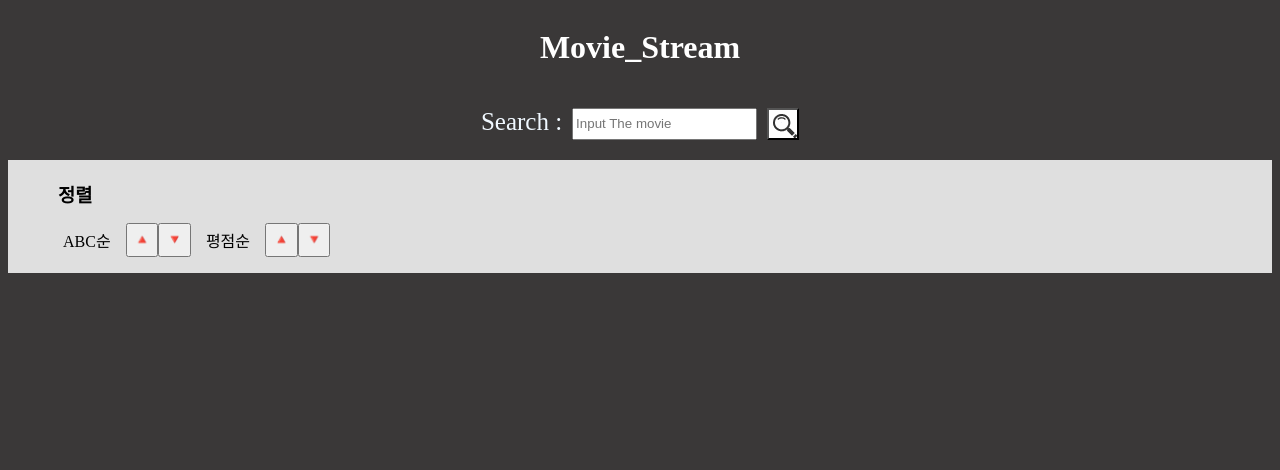
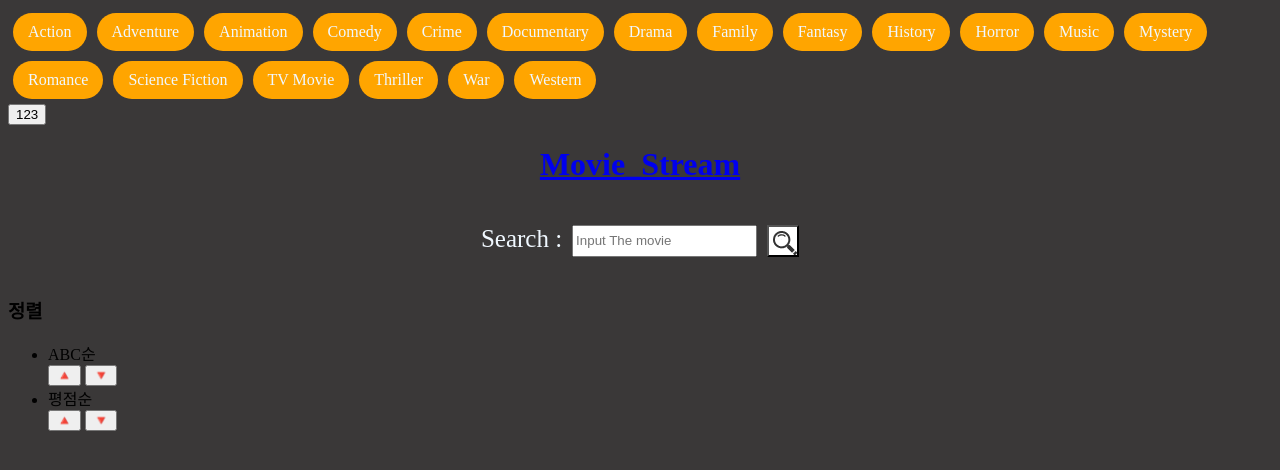
Before and after one commit to devDHB/movie-search, a plain HTML site: page index.html in a window 1280 px wide. Drawn offline with Linux system fonts and the light colour scheme; no server answers.

Commit message:
first commit

```diff
--- a/index.html
+++ b/index.html
@@ -5,12 +5,18 @@
   <meta http-equiv="X-UA-Compatible" content="IE=edge">
   <meta name="viewport" content="width=device-width, initial-scale=1.0">
     <link rel="stylesheet" href="./style/style.css">
-    <link rel="stylesheet" href="./style/modal.css">
+    <!-- <link rel="stylesheet" href="./style/modal.css"> -->
     <title>Movie_Stream</title>
 </head>
+  <div id="tags">
+    <div class="tag" onclick="cateGory()">액션</div>
+    <div class="tag" onclick="cateGory()">모험</div>
+    <div class="tag" onclick="cateGory()">드라마</div>
+    <div class="tag" onclick="cateGory()">코미디</div>
 
+  </div>
 <body>
-
+  <button onclick="setGenre()">123</button>
     <div class="title">
         <h1><a href="index.html">Movie_Stream</a></h1>
     </div>
@@ -36,6 +42,7 @@
     <div class="cards-box" id="cards-box">
     </div>
     <script src="./src/movieList.js"></script>
+    <script src="./src/moviecategory.js"></script>
 </body>
 
 </html>
--- /dev/null
+++ b/src/moviecategory.js
@@ -0,0 +1,183 @@
+//TMDB
+// API키, 기본 ULR, API URL
+const API_KEY = 'api_key=f066e8214f6a77c78c3f06f293b03ed3';
+const BASE_URL = 'https://api.themoviedb.org/3/';
+const API_URL = BASE_URL + '/discover/movie?sort_by=popularity.desc&'
++API_KEY;
+const IMG_URL = 'https://image.tmdb.org/t/p/w500'
+
+const main = document.getElementById('main')
+
+
+
+  const genres = [
+    {
+      "id": 28,
+      "name": "Action"
+    },
+    {
+      "id": 12,
+      "name": "Adventure"
+    },
+    {
+      "id": 16,
+      "name": "Animation"
+    },
+    {
+      "id": 35,
+      "name": "Comedy"
+    },
+    {
+      "id": 80,
+      "name": "Crime"
+    },
+    {
+      "id": 99,
+      "name": "Documentary"
+    },
+    {
+      "id": 18,
+      "name": "Drama"
+    },
+    {
+      "id": 10751,
+      "name": "Family"
+    },
+    {
+      "id": 14,
+      "name": "Fantasy"
+    },
+    {
+      "id": 36,
+      "name": "History"
+    },
+    {
+      "id": 27,
+      "name": "Horror"
+    },
+    {
+      "id": 10402,
+      "name": "Music"
+    },
+    {
+      "id": 9648,
+      "name": "Mystery"
+    },
+    {
+      "id": 10749,
+      "name": "Romance"
+    },
+    {
+      "id": 878,
+      "name": "Science Fiction"
+    },
+    {
+      "id": 10770,
+      "name": "TV Movie"
+    },
+    {
+      "id": 53,
+      "name": "Thriller"
+    },
+    {
+      "id": 10752,
+      "name": "War"
+    },
+    {
+      "id": 37,
+      "name": "Western"
+    }
+  ]
+
+  const tagsEL = document.getElementById('tags')
+
+  var selectedGenre = []
+
+ setGenre();
+ function setGenre() {
+  tagsEL.innerHTML = '';
+  genres.forEach(genre => {
+    const t = document.createElement('div');
+    t.classList.add('tag');
+    t.id = genre.id;
+    t.innerHTML = genre.name;
+    t.addEventListener('click', () => {
+      if (selectedGenre.length === 0) {
+        selectedGenre.push(genre.id);
+      } else {
+        if (selectedGenre.includes(genre.id)) {
+          selectedGenre.forEach((id, idx) => {
+            if (id === genre.id) {
+              selectedGenre.splice(idx, 1);
+            }
+          });
+        } else {
+          selectedGenre.push(genre.id);
+        }
+      }
+      console.log(selectedGenre);
+      getMovies(API_URL + '&with_genres=' + encodeURI(selectedGenre.join(',')));
+    });
+    console.log();
+    tagsEL.append(t);
+  });
+}
+
+
+getMovies(API_URL);
+
+function getMovies(url) {
+
+  fetch(url).then(res => res.json()).then(data => {
+
+     showMovies(data.results);
+  })
+
+}
+
+
+function showMovies(data) {
+
+  data.forEach(movie => {
+    const { title, poster_path, vote_average, overview, id, genre_ids } = movie;
+    const movieEL = document.createElement('div');
+    movieEL.classList.add('movie');
+    movieEL.innerHTML = `<div class="flip-box" onclick="select(${id},${genre_ids})">
+        <div class="flip">
+            <div class="front">
+            <div class="img-cut">
+            <img src="https://image.tmdb.org/t/p/original/${poster_path}"
+            class="card-background">
+            <img src="https://image.tmdb.org/t/p/original/${poster_path}"
+            class="card-img">
+            </div>
+            <h5 id="movie_title" class="card-title">${title}</h5>
+            </div>
+            <div class="back">
+            <p class="card-grade">-${vote_average}-</p>
+            <p class="card-text">${overview}</p>
+            </div>
+        </div>
+    </div>`;
+    document.querySelector('#cards-box').insertAdjacentHTML('beforeend', movieEL.outerHTML);
+  });
+}
+
+
+
+
+
+// function cateGory() {
+
+// //영화 제목을 깡그리 가져온다.//
+//   const movie_genre = document.querySelector('genre_ids')
+
+
+//       if (movie_title.indexOf(movie_genre) !== -1) {
+//           //검색값과 영화의 제목이 일치하는게 있다면 스타일 display css를 block으로 전환//
+//           a.style.display = 'block';
+//       } else {
+//           //검색값과 같은게 없다면 스타일 display css를 none으로 전환//
+//           a.style.display = 'none';
+//       }
+//   };
--- a/style/style.css
+++ b/style/style.css
@@ -1,10 +1,5 @@
 body {
   background-color: rgb(58, 56, 56);
-}
-
-a {
-  text-decoration: none;
-  color: white;
 }
 /* display:flax;로 flex속성을 준다. justify-content: center; flex속성 가로/ align-items: center 세로/ 가 가운데 정렬이 된다. */
 .title {
@@ -46,7 +41,7 @@ input.img-button {
 .flip-box {
   width: 300px;
   height: 600px;
-  margin: 50px auto;
+  margin: 100px auto 0;
 }
 /* transform-style: preserve-3d;는 카드가 3차원으로 움직일 수 있도록 설정한 것,  position: relative;,하위 요소에 대한 절대적인 위치를 설정 */
 .flip {
@@ -115,22 +110,21 @@ input.img-button {
   margin: 10px 10px 10px 10px;
 }
 
-/* 정렬 sort-box */
-.sort-box {
-  display: grid;
-  background-color: rgb(223, 223, 223);
+#tag{
+  width: 80%;
+  display: flex;
+  flex-wrap: wrap;
+  justify-content: center;
+  align-items: center;
+  margin: 10px auto;
 }
 
-.sort-title {
-  margin: 20px 40px 0 50px;
+.tag{
+  color: aliceblue;
+  padding: 10px 15px;
+  background-color: orange;
+  border-radius: 50px;
+  margin: 5px;
+  display: inline-block;
+  cursor: pointer;
 }
-
-.sort-list {
-  display: flex;
-  list-style-type: none;
-}
-
-.sort-list li {
-  padding: 5px 10px;
-  margin: 0 5px;
-}
```
